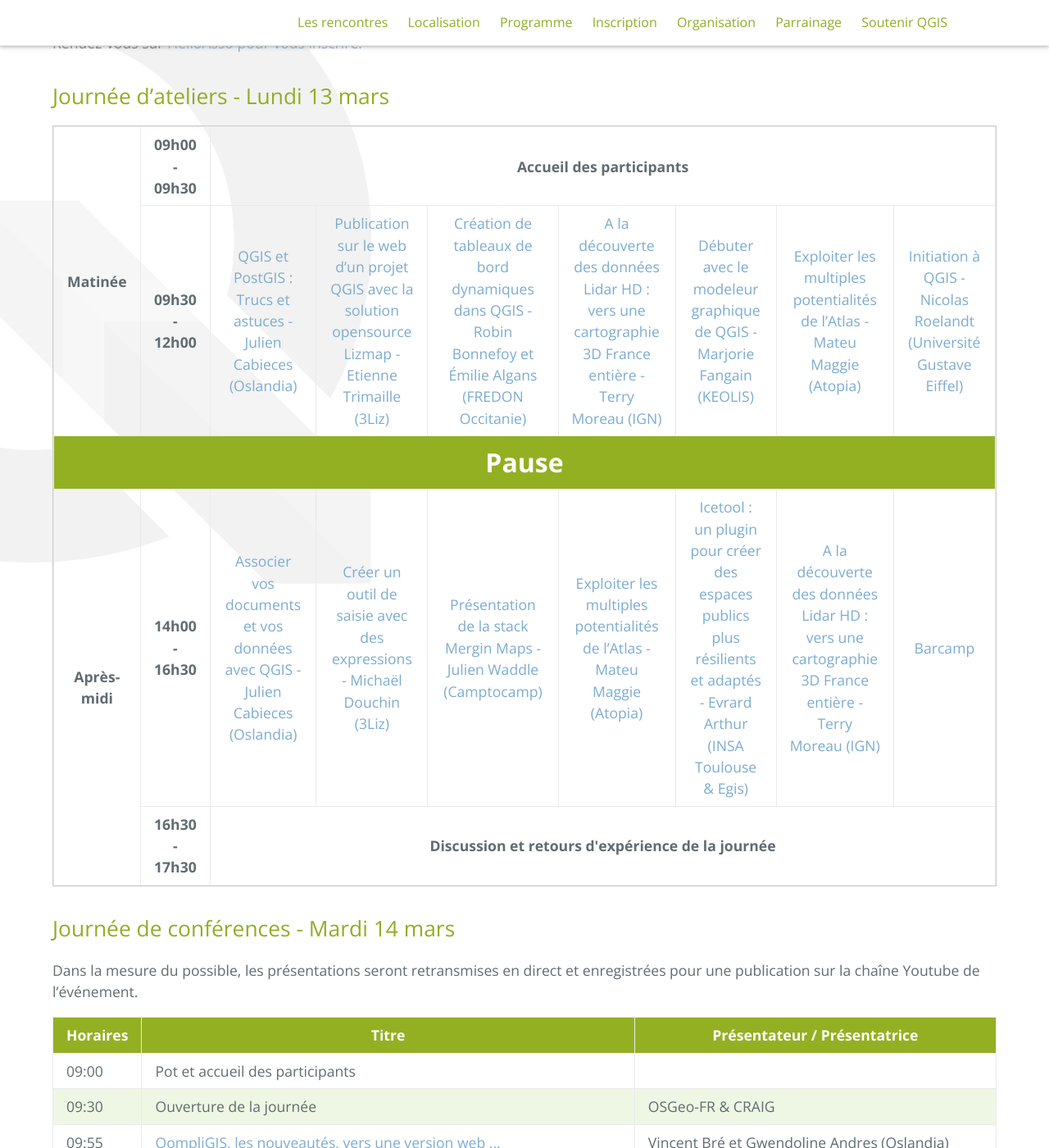
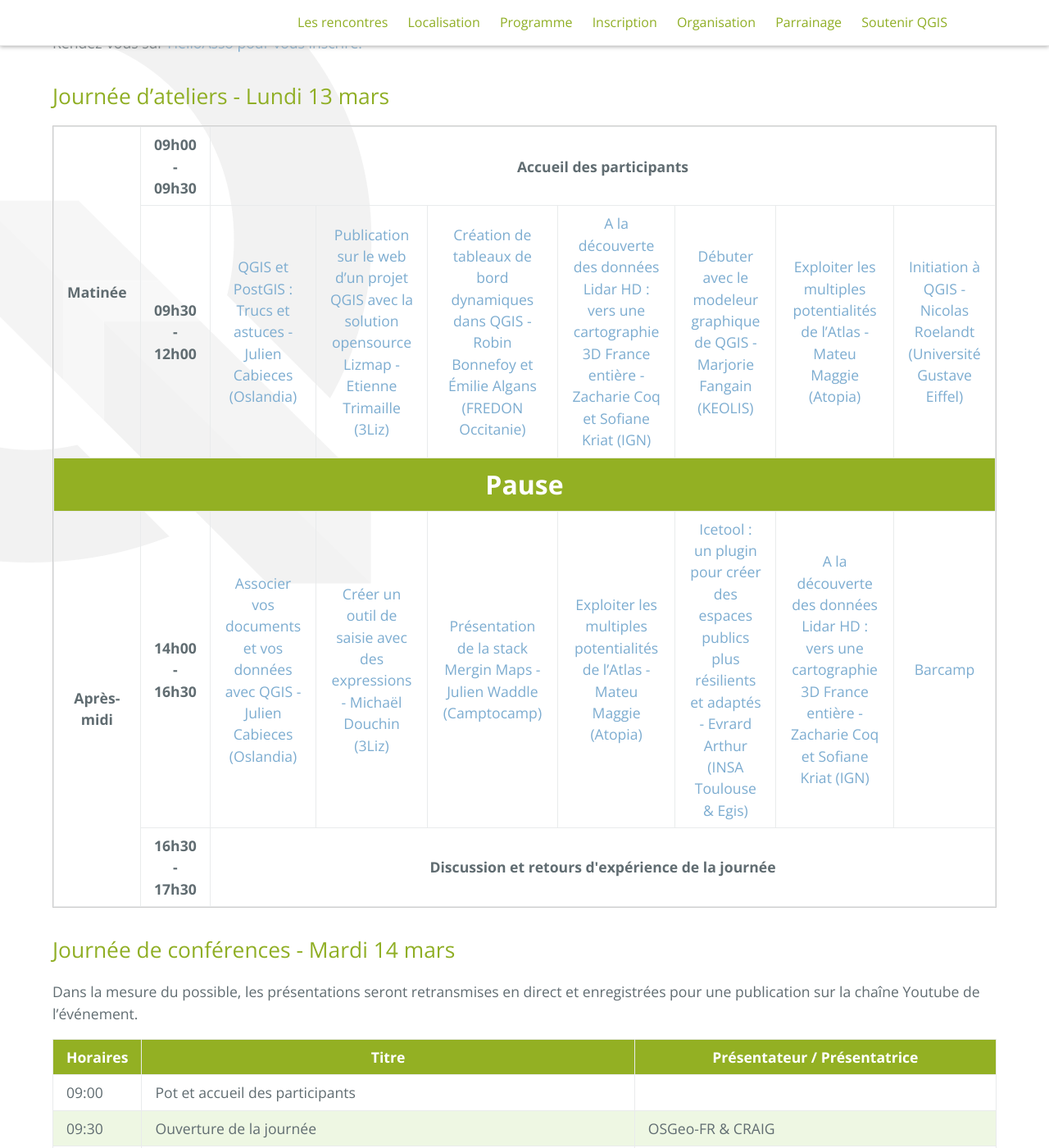
Before and after one commit to OSGeo-fr/QGIS-conf-fr-website, a Jekyll site: the page built from z20_programme.md, in a window 1280 px wide and 1400 px high, scrolled down 587 px. Shown: the whole window at 82% size. Built offline with Jekyll 4.4.1, drawn with Linux system fonts in a browser that asks for light colours; some of the changed text lies outside the part shown.

Commit message:
Remplacer Terry Moreau

```diff
--- a/z20_programme.md
+++ b/z20_programme.md
@@ -25,7 +25,7 @@ Rendez-vous sur <a href="https://www.helloasso.com/associations/osgeo-fr/eveneme
             <td><a href="#qgis-et-postgis--trucs-et-astuces---julien-cabieces-oslandia">QGIS et PostGIS : Trucs et astuces - Julien Cabieces (Oslandia)</a></td>
             <td><a href="#publication-sur-le-web-dun-projet-qgis-avec-la-solution-opensource-lizmap---etienne-trimaille-3liz">Publication sur le web d’un projet QGIS avec la solution opensource Lizmap - Etienne Trimaille (3Liz)</a></td>
             <td><a href="#création-de-tableaux-de-bord-dynamiques-dans-qgis---robin-bonnefoy-et-émilie-algans-fredon-occitanie">Création de tableaux de bord dynamiques dans QGIS - Robin Bonnefoy et Émilie Algans (FREDON Occitanie)</a></td>
-            <td><a href="#à-la-découverte-des-données-lidar-hd--vers-une-cartographie-3d-france-entière---terry-moreau-ign">A la découverte des données Lidar HD : vers une cartographie 3D France entière - Terry Moreau (IGN)</a></td>
+            <td><a href="#à-la-découverte-des-données-lidar-hd--vers-une-cartographie-3d-france-entière---zacharie-coq-et-sofiane-kriat-ign">A la découverte des données Lidar HD : vers une cartographie 3D France entière - Zacharie Coq et Sofiane Kriat (IGN)</a></td>
             <td><a href="#débuter-avec-le-modeleur-graphique-de-qgis---marjorie-fangain-keolis">Débuter avec le modeleur graphique de QGIS - Marjorie Fangain (KEOLIS)</a></td>
             <td><a href="#exploiter-les-multiples-potentialités-de-latlas---maggie-mateu-atopia">Exploiter les multiples potentialités de l’Atlas - Mateu Maggie (Atopia)</a></td>
             <td><a href="#initiation-à-qgis---nicolas-roelandt-université-gustave-eiffel">Initiation à QGIS - Nicolas Roelandt (Université Gustave Eiffel)</a></td>
@@ -41,7 +41,7 @@ Rendez-vous sur <a href="https://www.helloasso.com/associations/osgeo-fr/eveneme
             <td><a href="#présentation-de-la-stack-mergin-maps---julien-waddle-camptocamp">Présentation de la stack Mergin Maps - Julien Waddle (Camptocamp)</a></td>
             <td><a href="#exploiter-les-multiples-potentialités-de-latlas---maggie-mateu-atopia">Exploiter les multiples potentialités de l’Atlas - Mateu Maggie (Atopia)</a></td>
             <td><a href="#icetool--plugin-pour-créer-des-espaces-publics-plus-résilients-et-adaptés---arthur-evrard-insa-toulouse--egis">Icetool : un plugin pour créer des espaces publics plus résilients et adaptés - Evrard Arthur (INSA Toulouse & Egis)</a></td>
-            <td><a href="#à-la-découverte-des-données-lidar-hd--vers-une-cartographie-3d-france-entière---terry-moreau-ign">A la découverte des données Lidar HD : vers une cartographie 3D France entière - Terry Moreau (IGN)</a></td>
+            <td><a href="#à-la-découverte-des-données-lidar-hd--vers-une-cartographie-3d-france-entière---zacharie-coq-et-sofiane-kriat-ign">A la découverte des données Lidar HD : vers une cartographie 3D France entière - Zacharie Coq et Sofiane Kriat (IGN)</a></td>
             <td><a href="#barcamp">Barcamp</a></td>
         </tr>
         <tr class="atelier">
@@ -192,7 +192,7 @@ L’objectif sera d’accompagner les participants à construire de A à Z un ta
 - Création d’indicateurs avancés (mise à jour sur sélection, combinaisons de fonctions QGIS, mise en page HTML)
 - Présentation de l’utilisation des tableaux de bord QGIS chez FREDON Occitanie. Exemple de projet « Tableau de bord » (QGIS Dashboard) sur qgis.org : https://plugins.qgis.org/geopackages/5/
 
-### À la découverte des données Lidar HD : vers une cartographie 3D France entière - Terry Moreau (IGN)
+### À la découverte des données Lidar HD : vers une cartographie 3D France entière - Zacharie Coq et Sofiane Kriat (IGN)
 
 Les experts de l’IGN vous proposent un atelier de manipulation des données altimétriques 3D acquises dans le cadre du programme LiDAR HD, sous 3 volets :
 - Accéder aux données (en téléchargement et via les flux)
```
